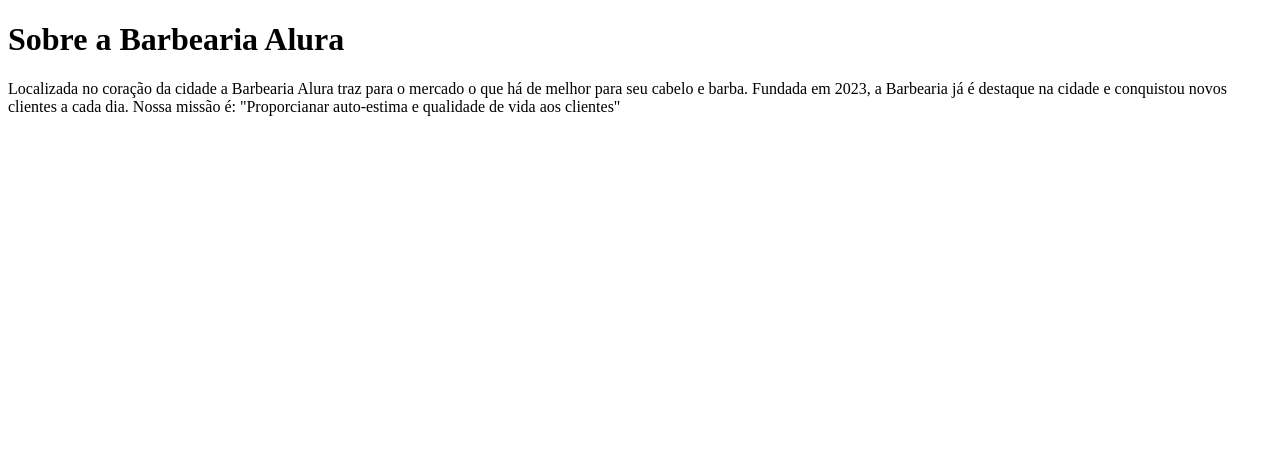
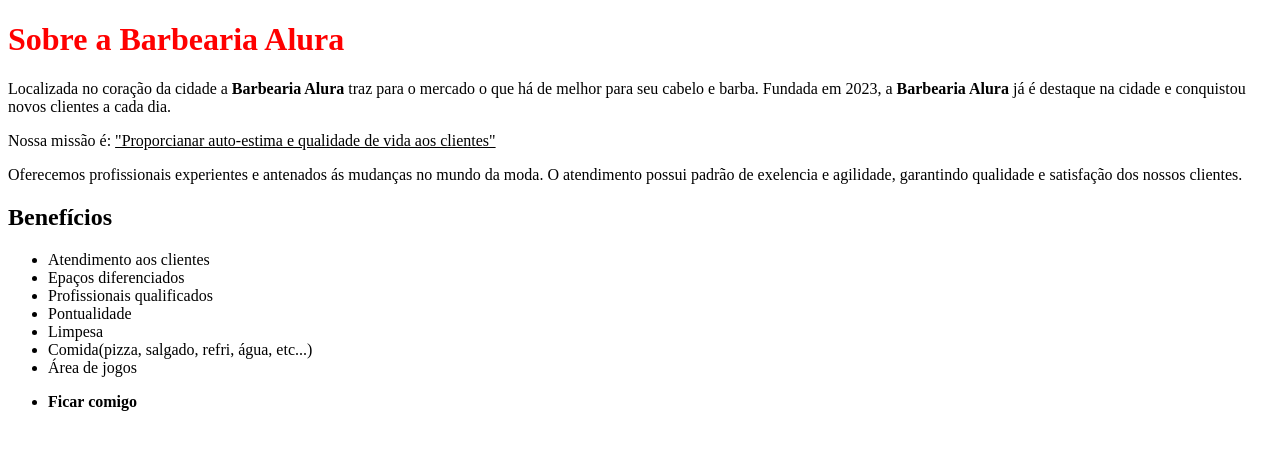
Before and after one commit to M4rlonGabriel/pensamentocomputacional, a plain HTML site: page index.html in a window 1280 px wide. Drawn offline with Linux system fonts and the light colour scheme; a script that the page names is missing.

Commit message:
Add files via upload

```diff
--- a/index.html
+++ b/index.html
@@ -5,15 +5,34 @@
     <meta http-equiv='X-UA-Compatible' content='IE=edge'>
     <title>Page Title</title>
     <meta name='viewport' content='width=device-width, initial-scale=1'>
-    <link rel='stylesheet' type='text/css' media='screen' href='main.css'>
+    <link rel="stylesheet" href="staly.css">
     <script src='main.js'></script>
 </head>
 <body>
     <h1>Sobre a Barbearia Alura</h1>
-    Localizada no coração da cidade a Barbearia Alura traz para o mercado o que há de melhor para seu cabelo e barba. Fundada em 2023, a Barbearia
-    já é destaque na cidade e conquistou novos clientes a cada dia.
 
-    Nossa missão é: "Proporcianar auto-estima e qualidade de vida aos clientes"
+   <p>Localizada no coração da cidade a <b>Barbearia Alura</b> traz para o mercado o que há de
+    melhor para seu cabelo e barba. Fundada em 2023, a <strong>Barbearia Alura</strong>
+    já é destaque na cidade e conquistou novos clientes a cada dia.</p>
 
+   <p>Nossa missão é: <u>"Proporcianar auto-estima e qualidade de vida aos clientes"</u></p>
+
+   <p> Oferecemos profissionais experientes e antenados ás mudanças
+    no mundo da moda. O atendimento possui padrão de exelencia e
+    agilidade, garantindo qualidade e satisfação dos nossos clientes.</p>
+
+    <h2> Benefícios</h2>
+
+    <ul>
+        <li>Atendimento aos clientes</li>
+        <li>Epaços diferenciados</li>
+        <li>Profissionais qualificados</li>
+        <li>Pontualidade</li>
+        <li>Limpesa</li>
+        <li>Comida(pizza, salgado, refri, água, etc...)</li>
+        <li>Área de jogos</li>
+
+        <p><li><b>Ficar comigo</b></li></p>
+    </ul>
 </body>
 </html>
--- /dev/null
+++ b/staly.css
@@ -0,0 +1,3 @@
+h1{
+    color:red;
+}
```
